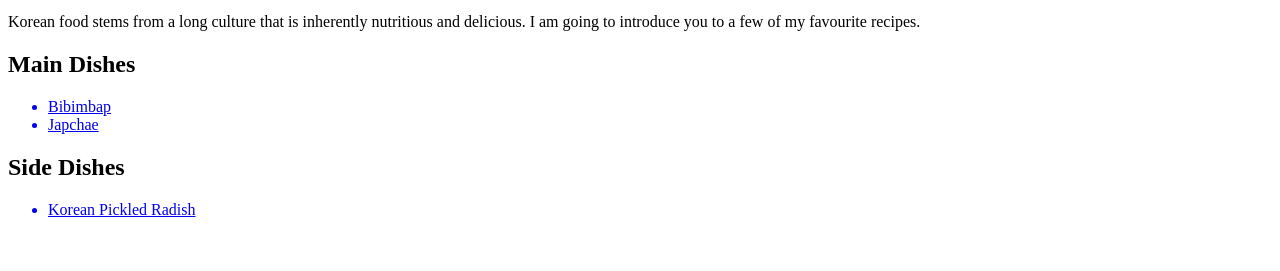
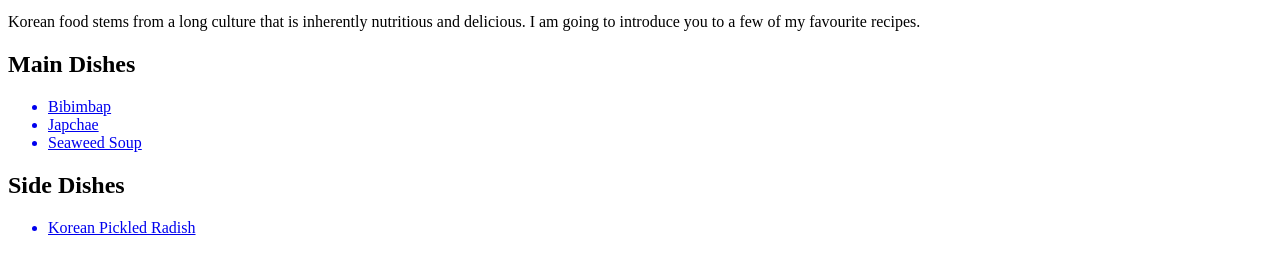
Before and after one commit to serenityn/odin-recipes, a plain HTML site: page index.html in a window 1280 px wide. Shown: the part 119-390 px from the top of the page. Drawn offline with Linux system fonts and the light colour scheme.

Commit message:
Add link to seaweed.html

```diff
--- a/index.html
+++ b/index.html
@@ -18,6 +18,7 @@
         <ul>
             <a href="./recipes/bibimbap.html"><li>Bibimbap</li></a>
             <a href="./recipes/japchae.html"><li>Japchae</li></a>
+            <a href="./recipes/seaweed.html"><li>Seaweed Soup</li></a>
         </ul>
 
         <h2>Side Dishes</h2>
```
